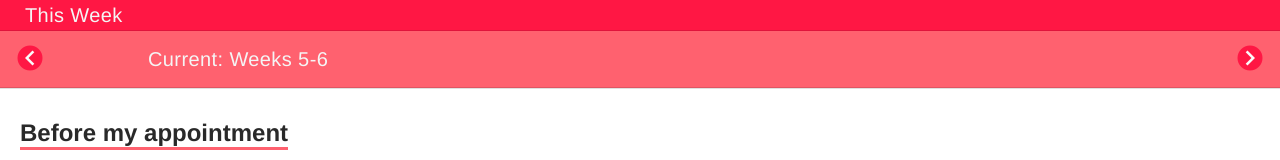
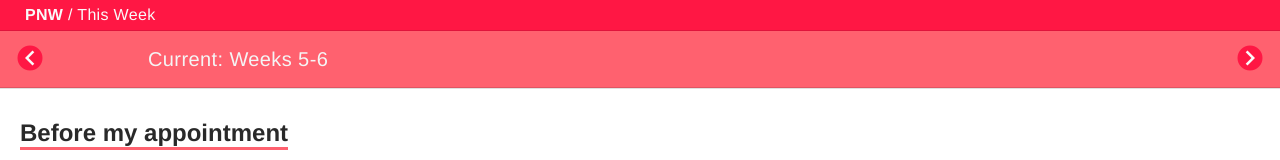
Before and after one commit to DarkPurple141/pregnant-now-what-prototype, a Vue app: page / in a window 1280 px wide. Shown: the top 160 px of the page. Built offline with nearby package versions, Linux system fonts and the light colour scheme.

Commit message:
experimenting with top

```diff
--- a/src/App.vue
+++ b/src/App.vue
@@ -18,6 +18,7 @@ export default {
 
 <style lang='less'>
 @import './assets/colors.less';
+
 
 #app {
   font-family: 'Avenir', Helvetica, Arial, sans-serif;
--- a/src/components/Card.vue
+++ b/src/components/Card.vue
@@ -63,8 +63,7 @@ export default {
 
    watch: {
             '$route' (to, from) {
-                //on route change re run: onCreated
-                this.toggle.state = false
+               this.toggle.state = false
             }
         }
 }
--- a/src/components/MainHeader.vue
+++ b/src/components/MainHeader.vue
@@ -64,6 +64,10 @@ nav {
    color: @grey-light;
 }
 
+.icon-top:hover {
+   color: @grey;
+}
+
 .icon-left {
    left: 10px;
 }
--- a/src/components/MobileFooter.vue
+++ b/src/components/MobileFooter.vue
@@ -3,7 +3,7 @@
      <nav>
         <ul class="nav-buttons">
            <li class="nav-button"
-           @click="$router.push({ name: button.name })"
+           @click="$router.push({ name: button.name, query: { d: Date.now() } })"
            :class="{ 'nav-button-active':  activeRoute(button.name)}"
            v-for="button in buttons">
              <div class="nav-button-container">
@@ -59,11 +59,7 @@ export default {
    justify-content: center;
    width: 25%;
 }
-/*
-.nav-button:nth-child(-n+3) {
-   border-right: 0.5px solid white;
-}
-*/
+
 .nav-button:hover, .nav-button:focus {
    background-color: @primary-color-light;
    color: @grey;
--- a/src/components/MobileHeader.vue
+++ b/src/components/MobileHeader.vue
@@ -1,6 +1,6 @@
 <template lang="html">
    <header>
-      <div class="current">{{ location }}</div>
+      <div class="current"><b>PNW</b> / {{ location }}</div>
    </header>
 </template>
 
@@ -22,7 +22,7 @@ header {
   justify-content: flex-start;
   height: 30px;
   background-color: @primary-color;
-  color: @grey;
+  color: @grey-light;
   border-bottom: 1px solid @border;
 }
 
@@ -32,7 +32,6 @@ header {
 }
 
 header div {
-  font-size: 20px;
   line-height: 1;
   letter-spacing: .02em;
   font-weight: 400;
```
Also changed, not shown: 8 other files (tests, documents, lock files or other folders).
